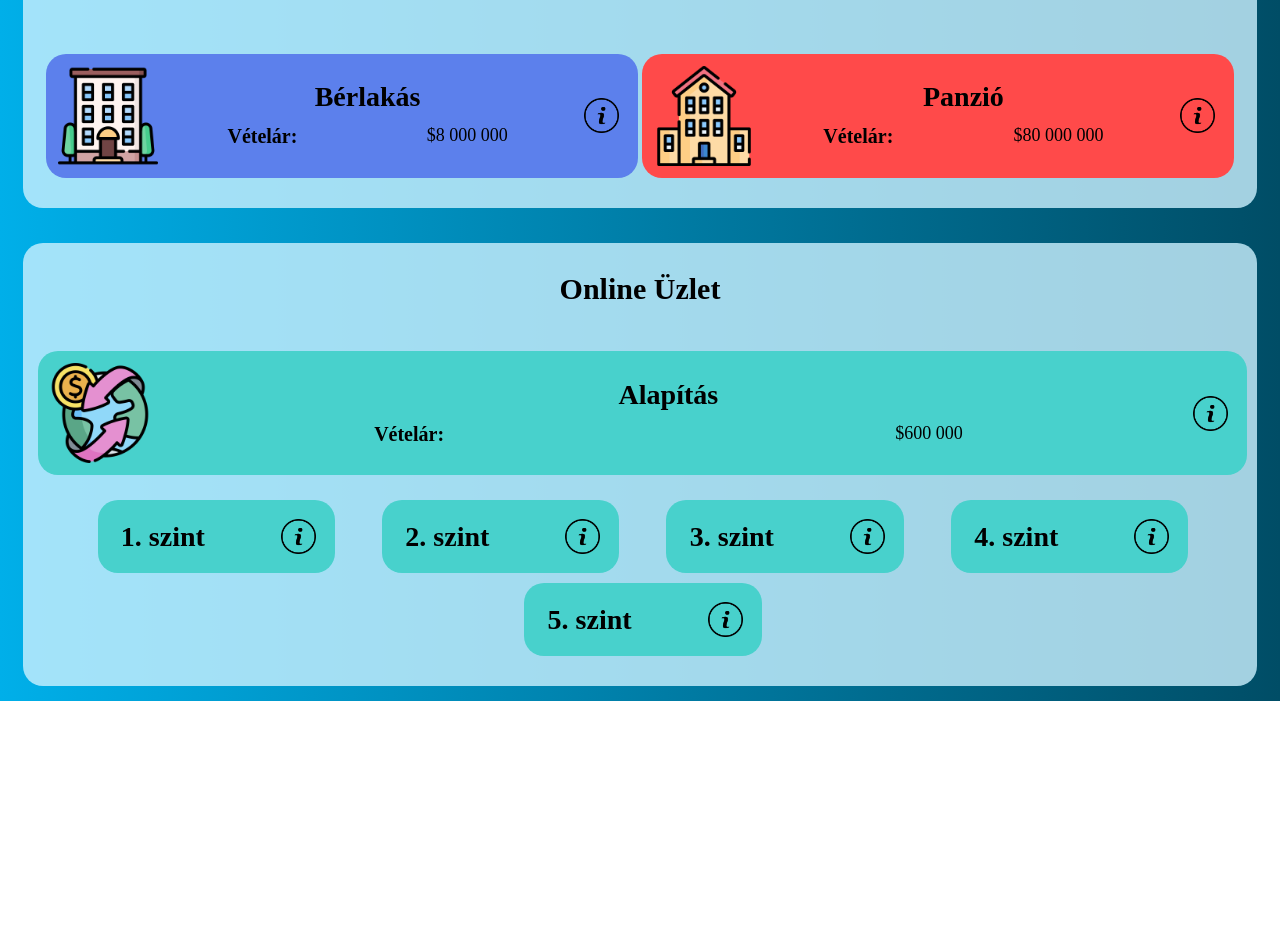
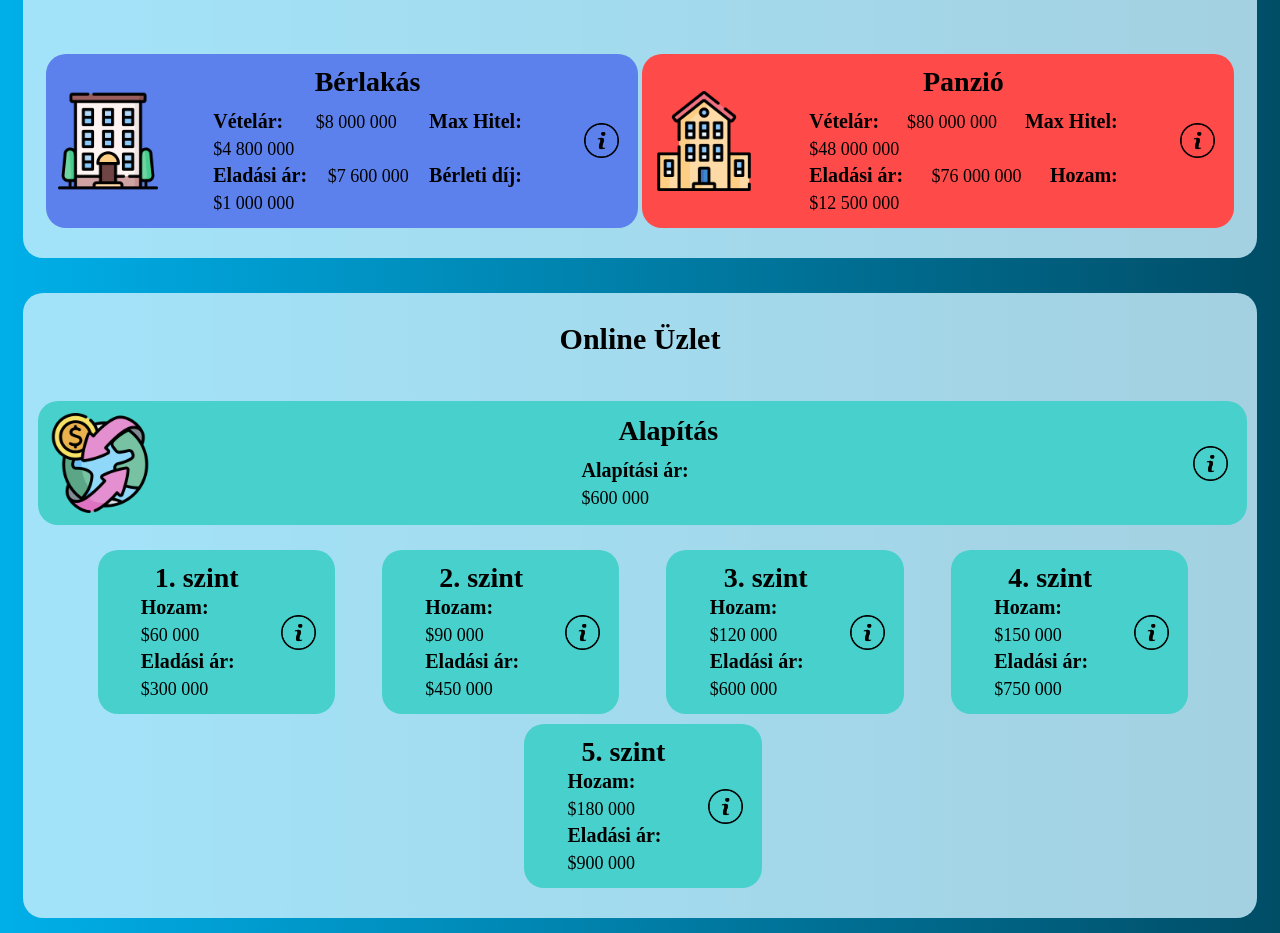
Before and after one commit to dvd2001/MyFirstMillion, an Angular app: page /game in a window 1280 px wide. Shown: the part 620-1553 px from the top of the page. Before the commit the page ends 1321 px from the top, so only its background shows below. Built offline with nearby package versions, Linux system fonts and the light colour scheme.

Commit message:
adding additional base details to the cards

```diff
--- a/src/app/components/game-page/game-page.css
+++ b/src/app/components/game-page/game-page.css
@@ -98,14 +98,6 @@ h2 {
     width: 18%
 }
 
-.bgOnlineList {
-    margin-top: -7px;
-    background-color: var(--bg-list-online);
-    width: 98%;
-    border-radius: 20px;
-    padding-top: 10px;
-}
-
 .lists {
     flex-direction: column;
     align-items: center;
@@ -145,8 +137,14 @@ h2 {
     align-items: center;
     padding: 0px;
     margin: 0px;
-    width: 50%;
+    width: 55%;
     height: fit-content;
+}
+
+.levelText {
+    width: 85%;
+    align-items: center;
+    padding-left: 10px;
 }
 
 .detail {
@@ -163,6 +161,18 @@ h2 {
 .title {
     font-weight: bold;
     font-size: 20px;
+}
+
+.onlineText {
+    width: 15%;
+}
+
+.price {
+    margin-top: 4px;
+}
+
+.levelDetail {
+    width: 75%;
 }
 
 #navbar {
@@ -240,7 +250,7 @@ h2 {
 
 @media (max-width: 1200px) {
     p {
-        font-size: 14px;
+        font-size: 12px;
     }
 
     h2 {
@@ -268,11 +278,6 @@ h2 {
         width: 100%;
     }
 
-    .bgOnlineList {
-        margin-top: -17px;
-        width: 96%;
-    }
-
     .icon {
         height: 50px;
     }
@@ -282,7 +287,11 @@ h2 {
     }
 
     .title {
-        font-size: 16px;
+        font-size: 14px;
+    }
+
+    .onlineText {
+        width: 55%;
     }
 
     #flatList {
--- a/src/app/components/game-page/game-page.html
+++ b/src/app/components/game-page/game-page.html
@@ -75,6 +75,14 @@
                     <div class="detail">
                         <p class="title">Vételár:</p>
                         <p id="flatPrice" class="price"></p>
+                        <p class="title">Max Hitel:</p>
+                        <p id="flatDebt" class="price"></p>
+                    </div>
+                    <div class="detail">
+                        <p class="title">Eladási ár:</p>
+                        <p id="flatSell" class="price"></p>
+                        <p class="title">Bérleti díj:</p>
+                        <p id="flatRent" class="price"></p>
                     </div>
                 </div>
                 <button class="infoBtn" (click)="flatInfo()">
@@ -92,6 +100,14 @@
                     <div class="detail">
                         <p class="title">Vételár:</p>
                         <p id="pansionPrice" class="price"></p>
+                        <p class="title">Max Hitel:</p>
+                        <p id="pansionDebt" class="price"></p>
+                    </div>
+                    <div class="detail">
+                        <p class="title">Eladási ár:</p>
+                        <p id="pansionSell" class="price"></p>
+                        <p class="title">Hozam:</p>
+                        <p id="pansionIncome" class="price"></p>
                     </div>
                 </div>
                 <button class="infoBtn" (click)="pansionInfo()">
@@ -110,10 +126,10 @@
     <div id="onlineContainer" class="container lists">
         <div class="online cards" id="basicOnline">
             <img src="assets/images/online.png" alt="Online Shop" class="icon">
-            <div class="text">
+            <div class="text onlineText">
                 <h2>Alapítás</h2>
                 <div class="detail">
-                    <p class="title">Vételár:</p>
+                    <p class="title">Alapítási ár:</p>
                     <p id="onlinePrice" class="price"></p>
                 </div>
             </div>
@@ -124,8 +140,16 @@
         </div>
         <div id="levels" class="container">
             <div class="online onlineList cards" id="level1">
-                <div class="text">
+                <div class="text levelText">
                     <h2 class="level">1. szint</h2>
+                    <div class="detail levelDetail">
+                        <p class="title">Hozam:</p>
+                        <p id="online1Income" class="price"></p>
+                    </div>
+                    <div class="detail levelDetail">
+                        <p class="title">Eladási ár:</p>
+                        <p id="online1Sell" class="price"></p>
+                    </div>
                 </div>
                 <button class="infoBtn" (click)="level1Info()">
                     <img [src]="themeService.getTheme()() === 'light' ? 'assets/images/info.png' : 'assets/images/infoWhite.png'"
@@ -133,8 +157,16 @@
                 </button>
             </div>
             <div class="online onlineList cards" id="level2">
-                <div class="text">
+                <div class="text levelText">
                     <h2 class="level">2. szint</h2>
+                    <div class="detail levelDetail">
+                        <p class="title">Hozam:</p>
+                        <p id="online2Income" class="price"></p>
+                    </div>
+                    <div class="detail levelDetail">
+                        <p class="title">Eladási ár:</p>
+                        <p id="online2Sell" class="price"></p>
+                    </div>
                 </div>
                 <button class="infoBtn" (click)="level2Info()">
                     <img [src]="themeService.getTheme()() === 'light' ? 'assets/images/info.png' : 'assets/images/infoWhite.png'"
@@ -142,8 +174,16 @@
                 </button>
             </div>
             <div class="online onlineList cards" id="level3">
-                <div class="text">
+                <div class="text levelText">
                     <h2 class="level">3. szint</h2>
+                    <div class="detail levelDetail">
+                        <p class="title">Hozam:</p>
+                        <p id="online3Income" class="price"></p>
+                    </div>
+                    <div class="detail levelDetail">
+                        <p class="title">Eladási ár:</p>
+                        <p id="online3Sell" class="price"></p>
+                    </div>
                 </div>
                 <button class="infoBtn" (click)="level3Info()">
                     <img [src]="themeService.getTheme()() === 'light' ? 'assets/images/info.png' : 'assets/images/infoWhite.png'"
@@ -151,8 +191,16 @@
                 </button>
             </div>
             <div class="online onlineList cards" id="level4">
-                <div class="text">
+                <div class="text levelText">
                     <h2 class="level">4. szint</h2>
+                    <div class="detail levelDetail">
+                        <p class="title">Hozam:</p>
+                        <p id="online4Income" class="price"></p>
+                    </div>
+                    <div class="detail levelDetail">
+                        <p class="title">Eladási ár:</p>
+                        <p id="online4Sell" class="price"></p>
+                    </div>
                 </div>
                 <button class="infoBtn" (click)="level4Info()">
                     <img [src]="themeService.getTheme()() === 'light' ? 'assets/images/info.png' : 'assets/images/infoWhite.png'"
@@ -160,8 +208,16 @@
                 </button>
             </div>
             <div class="online onlineList cards" id="level5">
-                <div class="text">
+                <div class="text levelText">
                     <h2 class="level">5. szint</h2>
+                    <div class="detail levelDetail">
+                        <p class="title">Hozam:</p>
+                        <p id="online5Income" class="price"></p>
+                    </div>
+                    <div class="detail levelDetail">
+                        <p class="title">Eladási ár:</p>
+                        <p id="online5Sell" class="price"></p>
+                    </div>
                 </div>
                 <button class="infoBtn" (click)="level5Info()">
                     <img [src]="themeService.getTheme()() === 'light' ? 'assets/images/info.png' : 'assets/images/infoWhite.png'"
--- a/src/app/components/game-page/game-page.ts
+++ b/src/app/components/game-page/game-page.ts
@@ -45,8 +45,24 @@ export class GamePage implements OnInit {
       const chocolatePrice = document.querySelector('#chocolatePrice') as HTMLElement;
       const chocolateAmount = document.querySelector('#chocolateAmount') as HTMLElement;
       const flatPrice = document.querySelector('#flatPrice') as HTMLElement;
+      const flatDebt = document.querySelector('#flatDebt') as HTMLElement;
+      const flatSell = document.querySelector('#flatSell') as HTMLElement;
+      const flatRent = document.querySelector('#flatRent') as HTMLElement;
       const pansionPrice = document.querySelector('#pansionPrice') as HTMLElement;
+      const pansionDebt = document.querySelector('#pansionDebt') as HTMLElement;
+      const pansionSell = document.querySelector('#pansionSell') as HTMLElement;
+      const pansionIncome = document.querySelector('#pansionIncome') as HTMLElement;
       const onlinePrice = document.querySelector('#onlinePrice') as HTMLElement;
+      const online1Income = document.querySelector('#online1Income') as HTMLElement;
+      const online1Sell = document.querySelector('#online1Sell') as HTMLElement;
+      const online2Income = document.querySelector('#online2Income') as HTMLElement;
+      const online2Sell = document.querySelector('#online2Sell') as HTMLElement;
+      const online3Income = document.querySelector('#online3Income') as HTMLElement;
+      const online3Sell = document.querySelector('#online3Sell') as HTMLElement;
+      const online4Income = document.querySelector('#online4Income') as HTMLElement;
+      const online4Sell = document.querySelector('#online4Sell') as HTMLElement;
+      const online5Income = document.querySelector('#online5Income') as HTMLElement;
+      const online5Sell = document.querySelector('#online5Sell') as HTMLElement;
       const start = this.fields[this.startField];
       goldPrice.innerText = `$${(start.gold * 1000).toLocaleString('hu-HU')}`;
       goldAmount.innerText = '0 db';
@@ -55,8 +71,24 @@ export class GamePage implements OnInit {
       chocolatePrice.innerText = `$${(start.chocolate * 1000).toLocaleString('hu-HU')}`;
       chocolateAmount.innerText = '0 db';
       flatPrice.innerText = `$${(start.flatBuy * 1000).toLocaleString('hu-HU')}`;
+      flatDebt.innerText = `$${(start.flatDebt * 1000).toLocaleString('hu-HU')}`;
+      flatSell.innerText = `$${(start.flatBuy * 1000 * 0.95).toLocaleString('hu-HU')}`;
+      flatRent.innerText = `$${(start.flatRent * 1000).toLocaleString('hu-HU')}`;
       pansionPrice.innerText = `$${(start.pansionBuy * 1000).toLocaleString('hu-HU')}`;
+      pansionDebt.innerText = `$${(start.pansionDebt * 1000).toLocaleString('hu-HU')}`;
+      pansionSell.innerText = `$${(start.pansionBuy * 1000 * 0.95).toLocaleString('hu-HU')}`;
+      pansionIncome.innerText = `$${(start.pansionIncome * 1000).toLocaleString('hu-HU')}`;
       onlinePrice.innerText = `$${(start.onlineBuy * 1000).toLocaleString('hu-HU')}`;
+      online1Income.innerText = `$${(start.onlineIncome1 * 1000).toLocaleString('hu-HU')}`;
+      online1Sell.innerText = `$${(start.onlineSell1 * 1000).toLocaleString('hu-HU')}`;
+      online2Income.innerText = `$${(start.onlineIncome2 * 1000).toLocaleString('hu-HU')}`;
+      online2Sell.innerText = `$${(start.onlineSell2 * 1000).toLocaleString('hu-HU')}`;
+      online3Income.innerText = `$${(start.onlineIncome3 * 1000).toLocaleString('hu-HU')}`;
+      online3Sell.innerText = `$${(start.onlineSell3 * 1000).toLocaleString('hu-HU')}`;
+      online4Income.innerText = `$${(start.onlineIncome4 * 1000).toLocaleString('hu-HU')}`;
+      online4Sell.innerText = `$${(start.onlineSell4 * 1000).toLocaleString('hu-HU')}`;
+      online5Income.innerText = `$${(start.onlineIncome5 * 1000).toLocaleString('hu-HU')}`;
+      online5Sell.innerText = `$${(start.onlineSell5 * 1000).toLocaleString('hu-HU')}`;
     }
   }
   onBack(): void {
```
